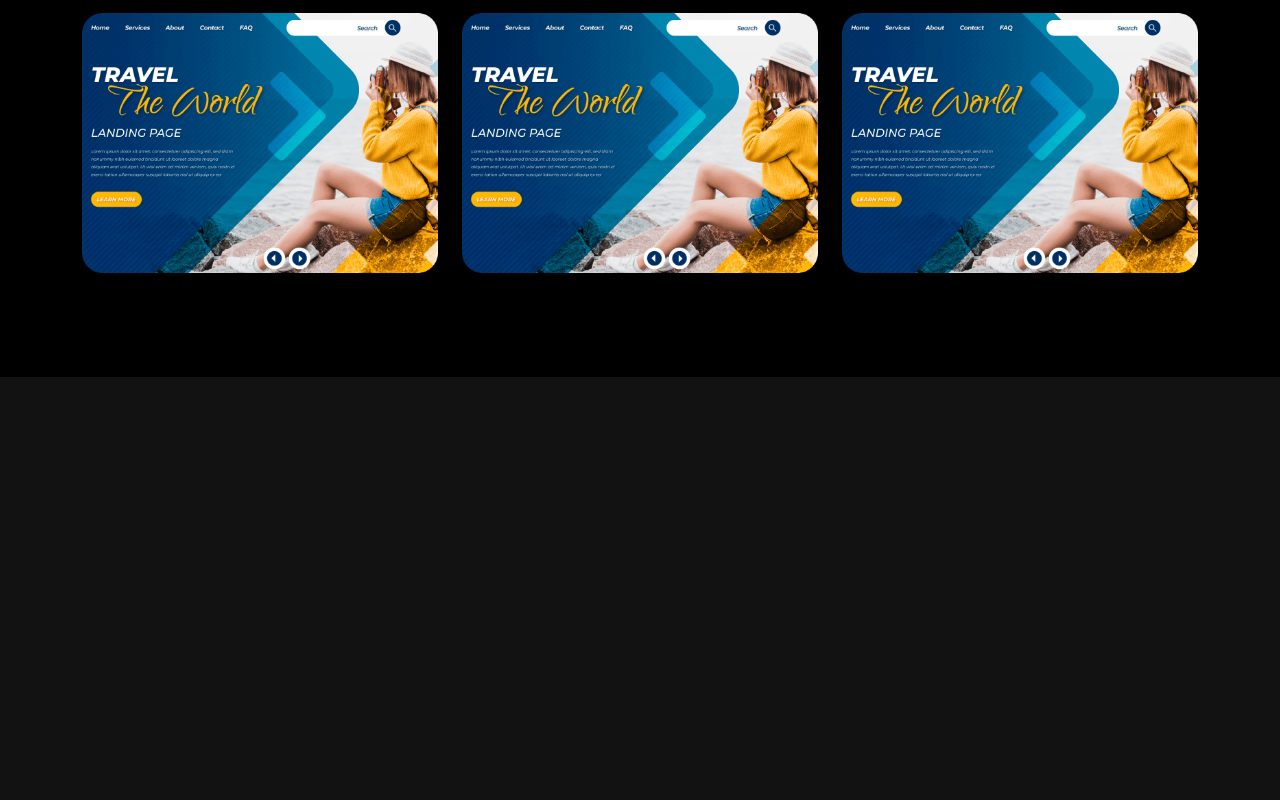
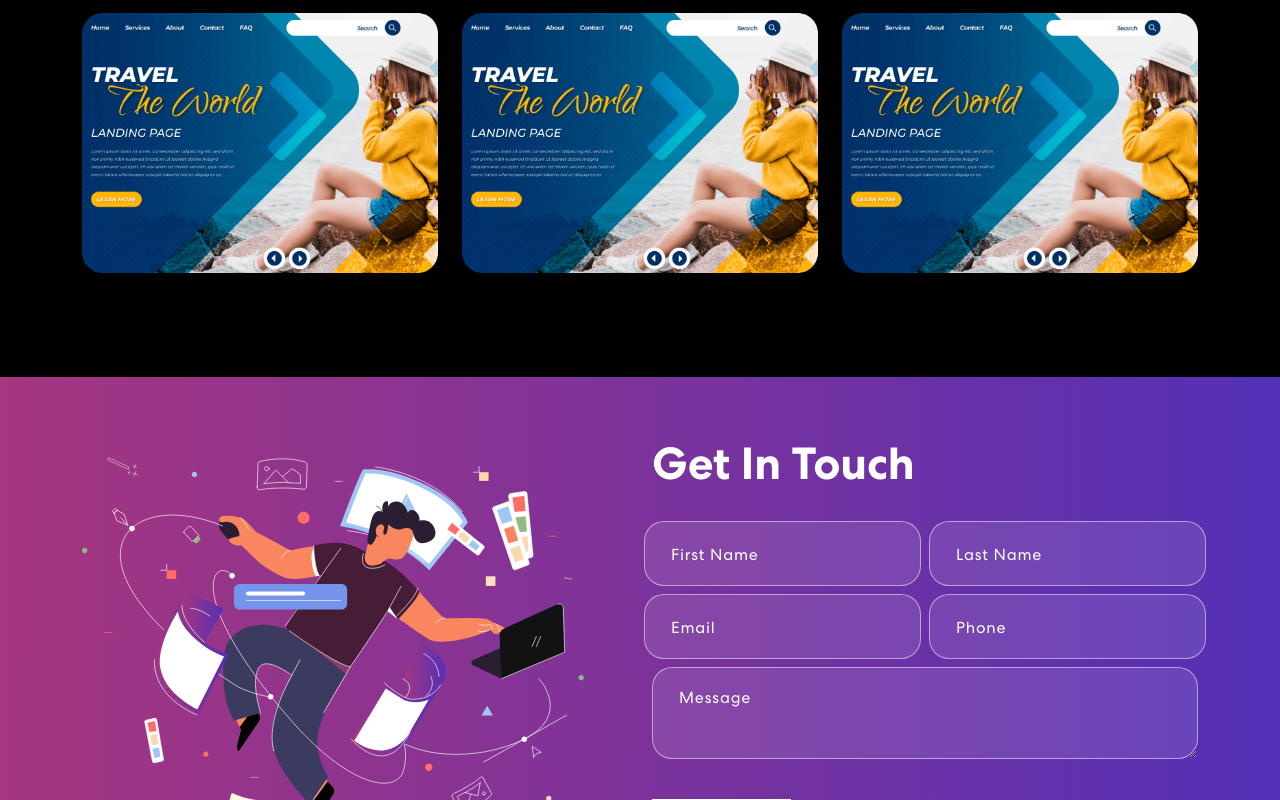
Before and after one commit to alinbrg/portfolio-react, a React (Create React App) app: page / in a window 1280 px wide. Shown: the part 2000-2800 px from the top of the page. Before the commit the page ends 2377 px from the top, so only its background shows below. Built offline with nearby package versions, Linux system fonts and the light colour scheme.

Commit message:
contact section, firebase database

```diff
--- a/package.json
+++ b/package.json
@@ -7,6 +7,7 @@
 		"@testing-library/react": "^13.4.0",
 		"@testing-library/user-event": "^13.5.0",
 		"bootstrap": "^5.2.0",
+		"firebase": "^9.10.0",
 		"i18next": "^21.9.1",
 		"react": "^18.2.0",
 		"react-bootstrap": "^2.5.0",
--- a/src/App.css
+++ b/src/App.css
@@ -86,11 +86,17 @@ select:focus {
 }
 
 p.success {
-	color: green;
+	color: #91ec91;
+	font-size: 20px;
+	border-left: 5px solid #91ec91;
+	padding-left: 20px;
 }
 
 p.danger {
-	color: red;
+	color: #7e1010;
+	font-size: 20px;
+	border-left: 5px solid #7e1010;
+	padding-left: 20px;
 }
 /************ Navbar Css ************/
 nav.navbar {
--- a/src/App.js
+++ b/src/App.js
@@ -5,6 +5,7 @@ import "bootstrap/dist/css/bootstrap.min.css";
 import Skills from "./components/Skills";
 import Projects from "./components/Projects";
 import "./lang/i18n";
+import Contact from "./components/Contact";
 
 function App() {
 	return (
@@ -13,6 +14,7 @@ function App() {
 			<Banner />
 			<Skills />
 			<Projects />
+			<Contact />
 		</div>
 	);
 }
--- /dev/null
+++ b/src/components/Contact.js
@@ -0,0 +1,165 @@
+import { useState } from "react";
+import { Col, Container, Row } from "react-bootstrap";
+import { useTranslation } from "react-i18next";
+import contactImg from "../assets/img/contact-img.svg";
+import { initializeApp } from "firebase/app";
+import { getDatabase, ref, set } from "firebase/database";
+
+// sendMessages("1", "alina", "breg", "alina@gmail.com", "577952060", "message");
+
+export default function Contact() {
+	const firebaseConfig = {
+		apiKey: "AIzaSyDX0vkyZuWCDrYFkti52LGNywoc0AmNg1Y",
+		authDomain: "portfolio-react-6d6cd.firebaseapp.com",
+		databaseURL: "https://portfolio-react-6d6cd-default-rtdb.firebaseio.com",
+		projectId: "portfolio-react-6d6cd",
+		storageBucket: "portfolio-react-6d6cd.appspot.com",
+		messagingSenderId: "391983614726",
+		appId: "1:391983614726:web:ac096e20d89c8149ed2c87",
+		measurementId: "G-PJH6WM0G32",
+	};
+
+	// Initialize Firebase
+	const app = initializeApp(firebaseConfig);
+
+	const db = getDatabase(app);
+
+	const { t } = useTranslation();
+	const formInitialValues = {
+		firstName: "",
+		lastName: "",
+		email: "",
+		phone: "",
+		message: "",
+	};
+	const [formValues, setformValues] = useState(formInitialValues);
+	const [buttonText, setButtonText] = useState("Send");
+	const [status, setStatus] = useState({});
+
+	function onFormUpdate(field, value) {
+		setformValues({
+			...formValues,
+			[field]: value,
+		});
+	}
+
+	function sendMessages(messageId, firstName, lastName, email, phone, message) {
+		set(ref(db, "messages/" + messageId), {
+			firstName,
+			lastName,
+			email,
+			phone,
+			message,
+		})
+			.then(() => {
+				// Data saved successfully!
+				setStatus({
+					success: true,
+					message: "Message saved successfully! ",
+				});
+			})
+			.catch((error) => {
+				// The write failed...
+				setStatus({
+					success: false,
+					message: "Please try again",
+				});
+			});
+	}
+
+	function handleSubmit(e) {
+		e.preventDefault();
+		setButtonText("Sending...");
+
+		const messageId = new Date().getTime();
+		console.log({ ...formValues }, messageId);
+		sendMessages(
+			messageId,
+			formValues.firstName,
+			formValues.lastName,
+			formValues.email,
+			formValues.phone,
+			formValues.message
+		);
+
+		setformValues(formInitialValues);
+		setButtonText("Send");
+	}
+
+	return (
+		<section className="contact" id="contact">
+			<Container>
+				<Row className="align-items-center">
+					<Col md={6}>
+						<img src={contactImg} alt="contact us" />
+					</Col>
+					<Col md={6}>
+						<h2>{t("get_in_touch")}</h2>
+						<form onSubmit={handleSubmit}>
+							<Row>
+								<Col sm={6} className="px-1">
+									<input
+										type="text"
+										value={formValues.firstName}
+										placeholder="First Name"
+										onChange={(e) => onFormUpdate("firstName", e.target.value)}
+										required
+									/>
+								</Col>
+								<Col sm={6} className="px-1">
+									<input
+										type="text"
+										value={formValues.lastName}
+										placeholder="Last Name"
+										onChange={(e) => onFormUpdate("lastName", e.target.value)}
+										required
+									/>
+								</Col>
+								<Col sm={6} className="px-1">
+									<input
+										type="email"
+										value={formValues.email}
+										placeholder="Email"
+										onChange={(e) => onFormUpdate("email", e.target.value)}
+										required
+									/>
+								</Col>
+								<Col sm={6} className="px-1">
+									<input
+										type="tel"
+										value={formValues.phone}
+										placeholder="Phone"
+										onChange={(e) => onFormUpdate("phone", e.target.value)}
+										required
+									/>
+								</Col>
+								<Col>
+									<textarea
+										row="6"
+										value={formValues.message}
+										placeholder="Message"
+										onChange={(e) => onFormUpdate("message", e.target.value)}
+									/>
+									<button type="submit">
+										<span>{buttonText}</span>
+									</button>
+								</Col>
+								{status.message && (
+									<Col>
+										<p
+											className={
+												status.success === false ? "danger" : "success"
+											}
+										>
+											{status.message}
+										</p>
+									</Col>
+								)}
+							</Row>
+						</form>
+					</Col>
+				</Row>
+			</Container>
+		</section>
+	);
+}
--- a/src/lang/en.json
+++ b/src/lang/en.json
@@ -6,5 +6,6 @@
 	"welcome": "Welcome to my portfolio",
 	"about_me": "lorem ipsum Lorem ipsum dolor sit am lorem ipsum Lorem ipsum dolor sit am",
 	"skills_desc": "lorem ipsum Lorem ipsum dolor sit am lorem ipsum Lorem ipsum dolor sit am",
-	"projects_desc": "lorem ipsum Lorem ipsum dolor sit am lorem ipsum Lorem ipsum dolor sit am"
+	"projects_desc": "lorem ipsum Lorem ipsum dolor sit am lorem ipsum Lorem ipsum dolor sit am",
+	"get_in_touch": "Get In Touch"
 }
--- a/src/lang/ka.json
+++ b/src/lang/ka.json
@@ -6,5 +6,6 @@
 	"welcome": "მოგესალმებით",
 	"about_me": "ლორემი შემთხვევითი ტექსტი, ლორემი შემთხვევითი ტექსტი",
 	"skills_desc": "ლორემი შემთხვევითი ტექსტი, ლორემი შემთხვევითი ტექსტი",
-	"projects_desc": "ლორემი შემთხვევითი ტექსტი, ლორემი შემთხვევითი ტექსტი"
+	"projects_desc": "ლორემი შემთხვევითი ტექსტი, ლორემი შემთხვევითი ტექსტი",
+	"get_in_touch": "დაგვიკავშირდით"
 }
```
Also changed, not shown: 1 other file (tests, documents, lock files or other folders). Lines whose indentation alone changed are shown as unchanged.
